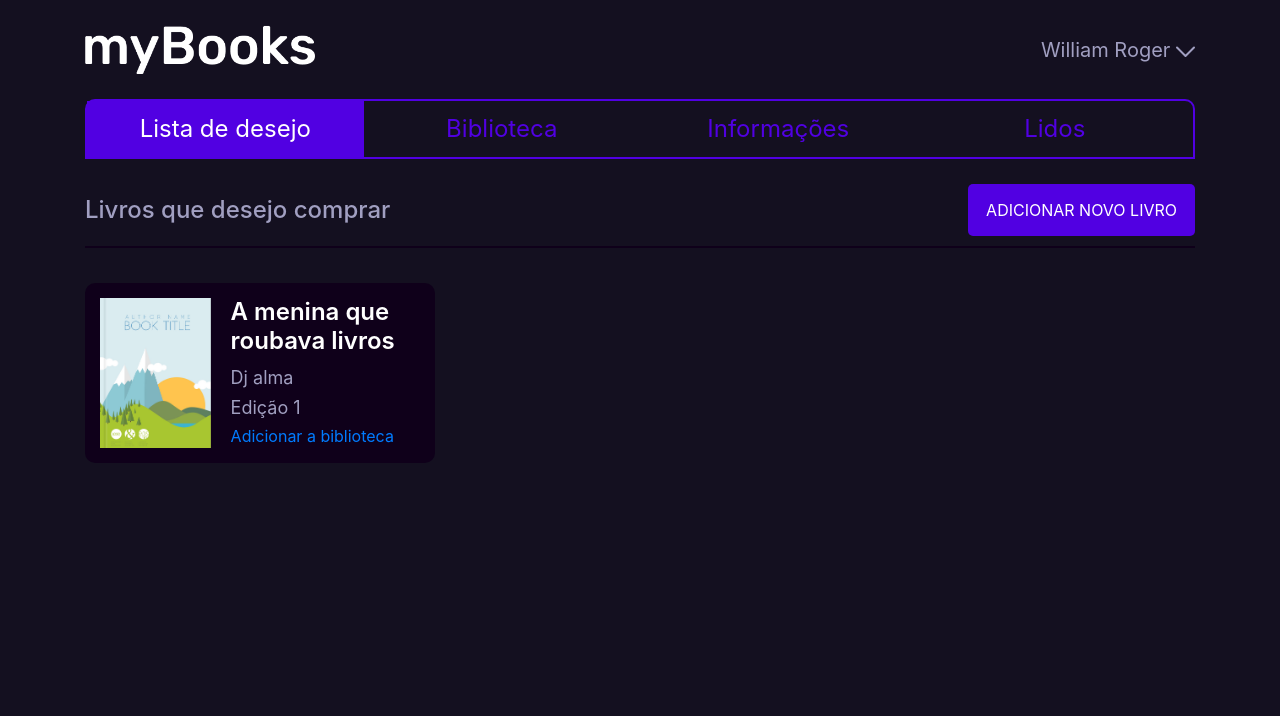
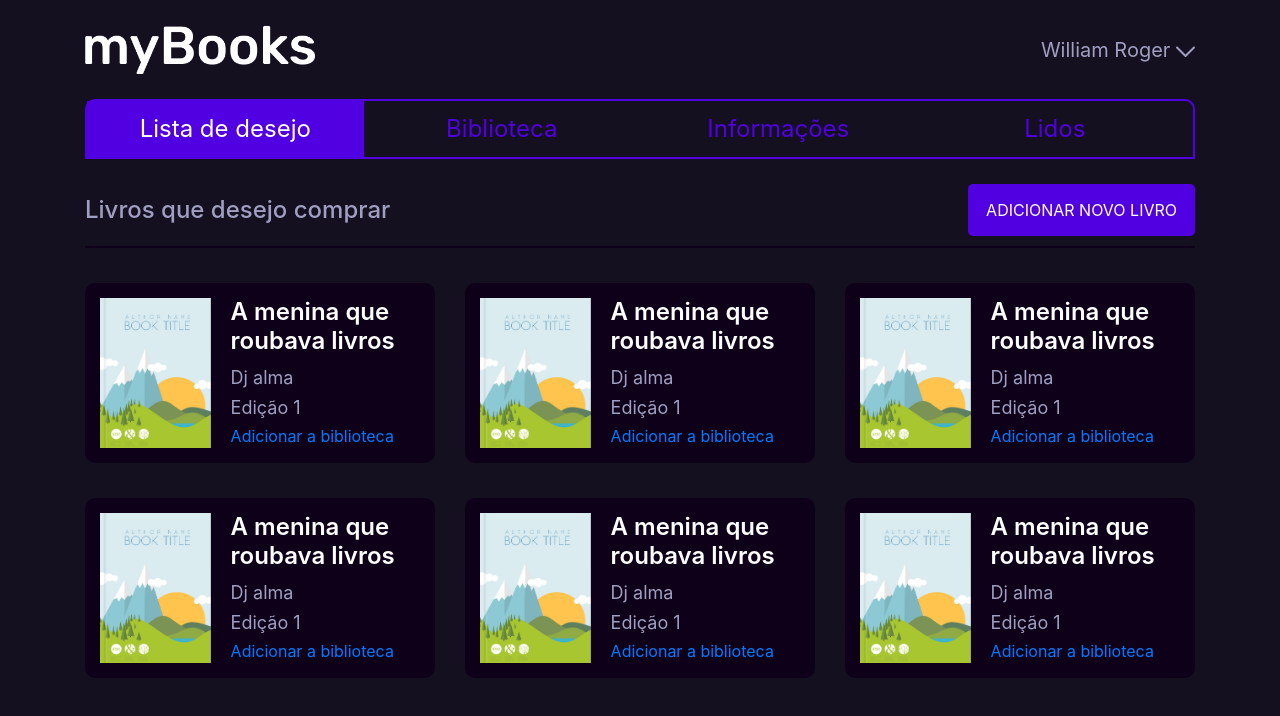
Before and after one commit to williamroger/mybooks, an Angular app: page / in a window 1280 px wide. Shown: the top 716 px of the page. Built offline with nearby package versions, Linux system fonts and the light colour scheme.

Commit message:
Adicionando mais livros para teste.

```diff
--- a/src/app/app.component.html
+++ b/src/app/app.component.html
@@ -6,5 +6,22 @@
     <div class="col-4">
       <app-livro></app-livro>
     </div>
+    <div class="col-4">
+        <app-livro></app-livro>
+      </div>
+      <div class="col-4">
+          <app-livro></app-livro>
+        </div>
   </div>
+  <div class="row" style="margin-top: 35px">
+      <div class="col-4">
+        <app-livro></app-livro>
+      </div>
+      <div class="col-4">
+          <app-livro></app-livro>
+        </div>
+        <div class="col-4">
+            <app-livro></app-livro>
+          </div>
+    </div>
 </div>
```
